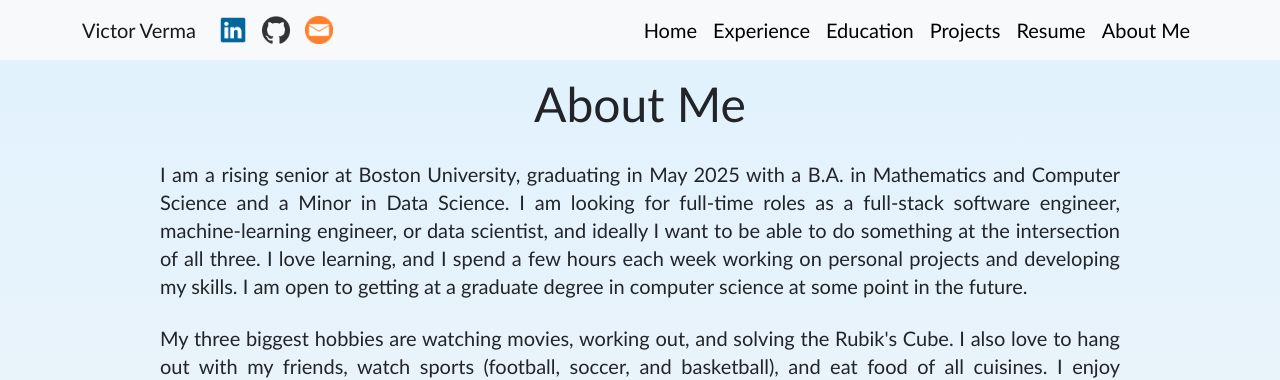
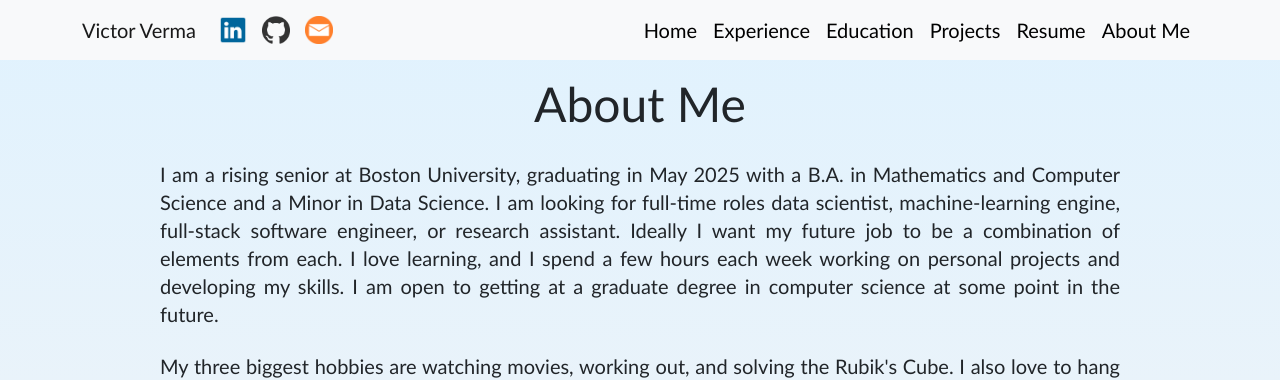
Before and after one commit to victorverma3/Portfolio, a React (Vite) app in the folder frontend/: page /about in a window 1280 px wide. Shown: the top 380 px of the page. Built offline with nearby package versions, Linux system fonts and the light colour scheme; no server answers.

Commit message:
updated about me

```diff
--- a/frontend/src/pages/about/About.tsx
+++ b/frontend/src/pages/about/About.tsx
@@ -42,13 +42,13 @@ const About = () => {
             <p className="w-9/12 m-auto pt-6 text-xl text-justify">
                 I am a rising senior at Boston University, graduating in May
                 2025 with a B.A. in Mathematics and Computer Science and a Minor
-                in Data Science. I am looking for full-time roles as a
-                full-stack software engineer, machine-learning engineer, or data
-                scientist, and ideally I want to be able to do something at the
-                intersection of all three. I love learning, and I spend a few
-                hours each week working on personal projects and developing my
-                skills. I am open to getting at a graduate degree in computer
-                science at some point in the future.
+                in Data Science. I am looking for full-time roles data
+                scientist, machine-learning engine, full-stack software
+                engineer, or research assistant. Ideally I want my future job to
+                be a combination of elements from each. I love learning, and I
+                spend a few hours each week working on personal projects and
+                developing my skills. I am open to getting at a graduate degree
+                in computer science at some point in the future.
             </p>
 
             <p className="w-9/12 m-auto pt-6 text-xl text-justify">
```
